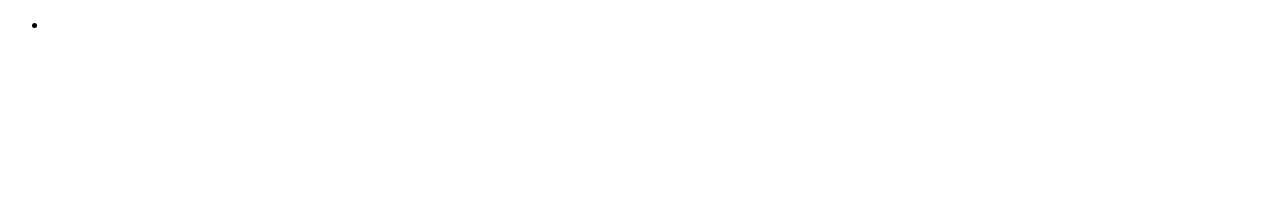
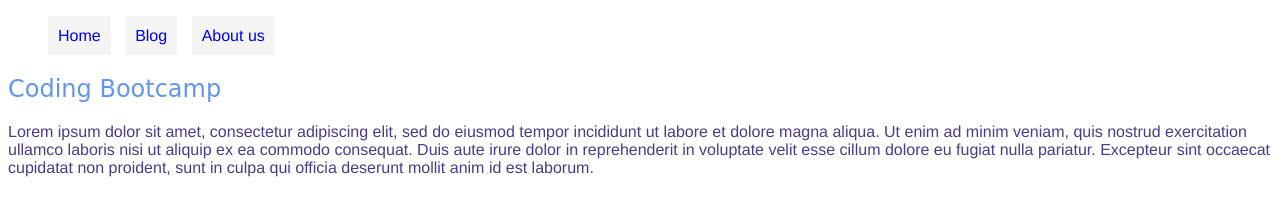
Before and after one commit to Niclokt/pgfm-batch2, a plain HTML site: page L5/L5_Practise.html in a window 1280 px wide. Drawn offline with Linux system fonts and the light colour scheme; a web font is replaced by a local one.

Commit message:
L5 - Included css style sheet

```diff
--- a/L5/L5_Practise.html
+++ b/L5/L5_Practise.html
@@ -4,19 +4,65 @@
     <meta charset="UTF-8">
     <meta name="viewport" content="width=device-width, initial-scale=1.0">
     <title>Document</title>
+    <link rel="preconnect" href="https://fonts.googleapis.com">
+    <link rel="preconnect" href="https://fonts.gstatic.com" crossorigin>
+    <link href="https://fonts.googleapis.com/css2?family=Playwrite+GB+S:ital,wght@0,100..400;1,100..400&display=swap" rel="stylesheet">
+
+
+<style>
+    body{
+        font-family: Helvetica, Arial, sans-serif;
+    }
+    p{color:#483D8B;}
+
+    #myElement{
+        font-family: Arial, Helvetica, sans-serif;
+        color:cornflowerblue;
+        background-color: beige;
+    }
+
+    .myClass{
+        font-family: "Playwrite GB S", cursive;
+        font-optical-sizing: auto;
+        font-weight: 400;
+        font-style: normal;
+        color: cornflowerblue;
+    }
+
+    nav ul li {
+        display: inline-block;
+        margin-right: 10px;
+        padding: 10px;
+        background: #f4f4f4;
+        font-family: cursive;
+    }
+
+    a {
+        text-decoration: none;
+        font-family: Helvetica, sans-serif;
+    }
+
+
+</style>
+
 </head>
+
+<!-- Tut 05, Apply Class, Id, google font-->
+
 <body>
     <header>
+        <!--Navigation Menu-->
         <nav>
             <ul>
-                <li><a href=""</li>
-
+                <li><a href="https://www.google.com/?client=safari">Home</a></li>
+                <li><a href="https://www.youtube.com">Blog</a></li>
+                <li><a href="https://www.youtube.com">About us</a></li>
             </ul>
-
-
         </nav>
-
-
     </header>
+    <article>
+        <h1 class="myClass">Coding Bootcamp</h1>
+        <p>Lorem ipsum dolor sit amet, consectetur adipiscing elit, sed do eiusmod tempor incididunt ut labore et dolore magna aliqua. Ut enim ad minim veniam, quis nostrud exercitation ullamco laboris nisi ut aliquip ex ea commodo consequat. Duis aute irure dolor in reprehenderit in voluptate velit esse cillum dolore eu fugiat nulla pariatur. Excepteur sint occaecat cupidatat non proident, sunt in culpa qui officia deserunt mollit anim id est laborum.</p>
+    </article>
 </body>
 </html>
--- /dev/null
+++ b/L5/style.css
@@ -0,0 +1,35 @@
+<style>
+    body{
+        font-family: Helvetica, Arial, sans-serif;
+    }
+    p{color:#483D8B;}
+
+    #myElement{
+        font-family: Arial, Helvetica, sans-serif;
+        color:cornflowerblue;
+        background-color: beige;
+    }
+
+    .myClass{
+        font-family: "Playwrite GB S", cursive;
+        font-optical-sizing: auto;
+        font-weight: 400;
+        font-style: normal;
+        color: cornflowerblue;
+    }
+
+    nav ul li {
+        display: inline-block;
+        margin-right: 10px;
+        padding: 10px;
+        background: #f4f4f4;
+        font-family: cursive;
+    }
+
+    a {
+        text-decoration: none;
+        font-family: Helvetica, sans-serif;
+    }
+
+
+</style>
```
Also changed, not shown: L5/L5_Draft.html (added, +31 -0 lines).
